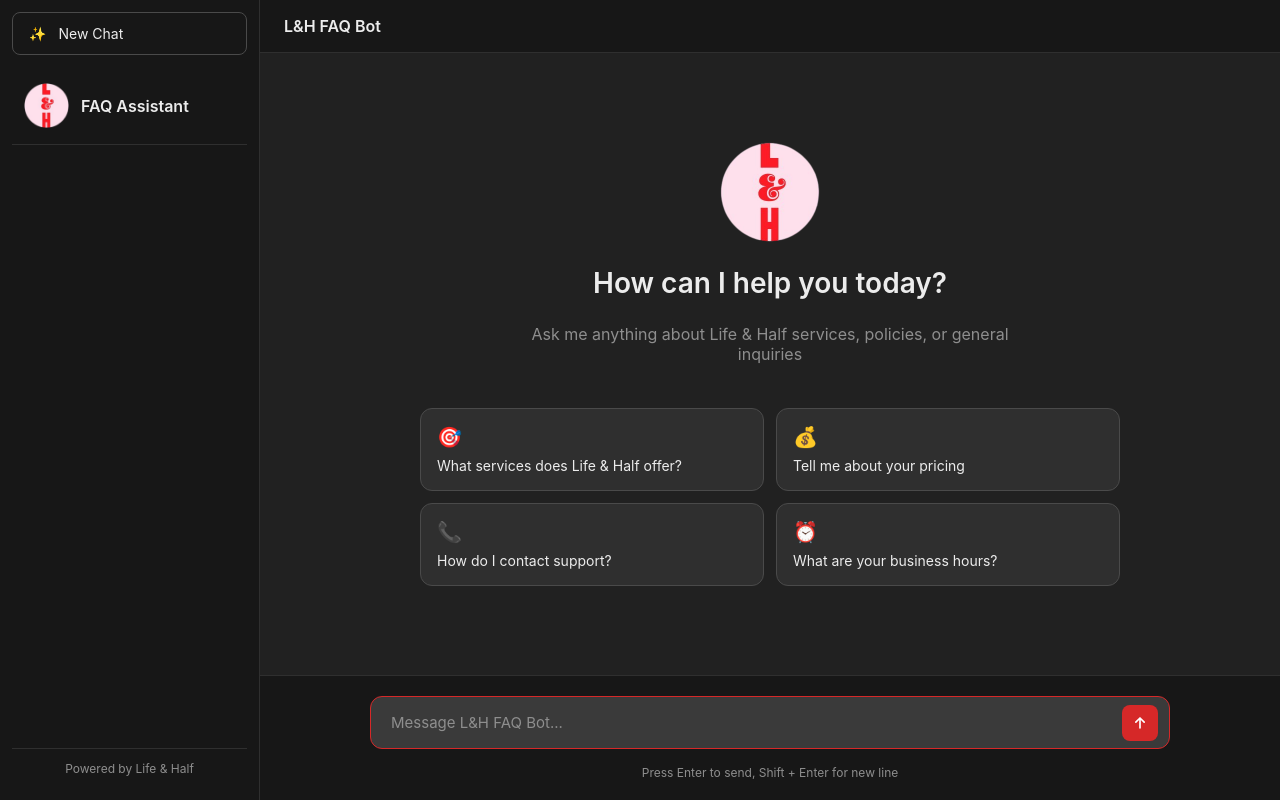
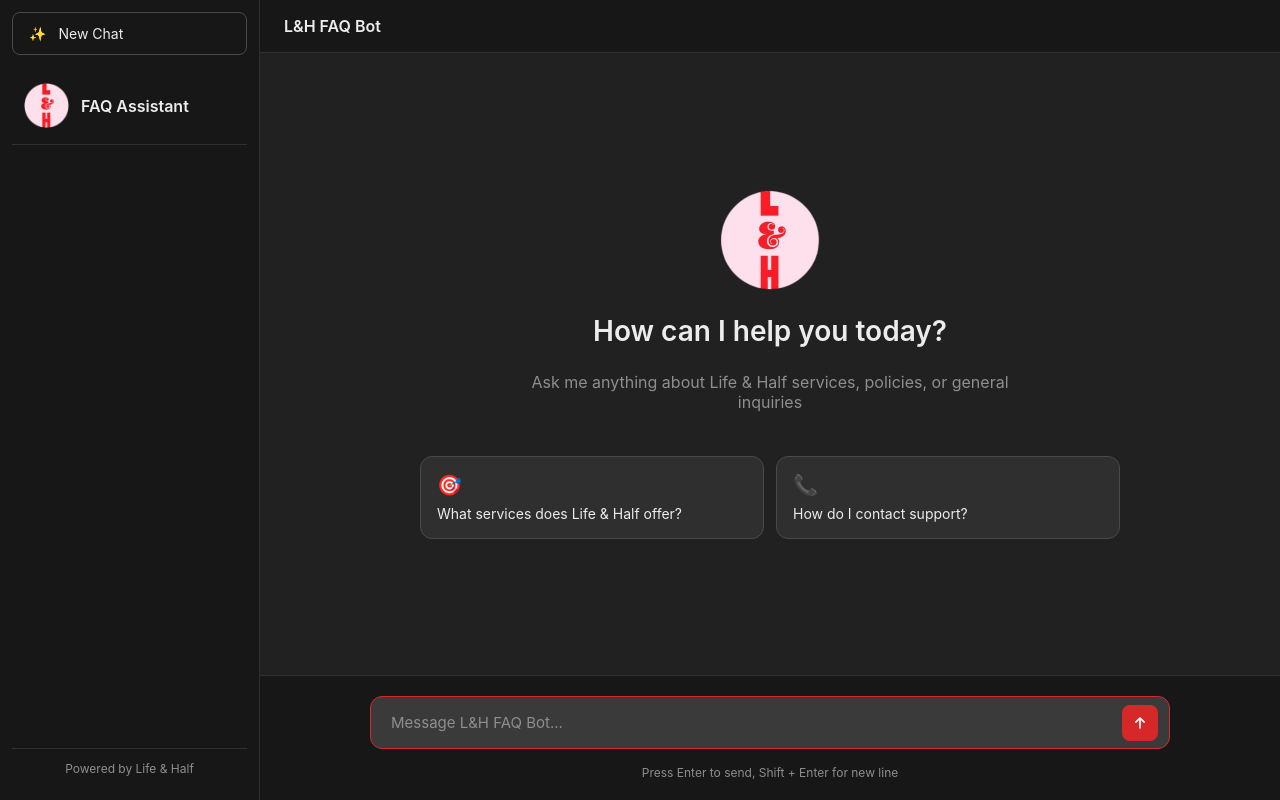
Before and after one commit to atharva-LifeAndHalf/FAQ-Final, a Flask app: page / in a window 1280 px wide. Run offline with Flask 3, Linux system fonts and the light colour scheme.

Commit message:
Update index.html

```diff
--- a/templates/index.html
+++ b/templates/index.html
@@ -39,22 +39,19 @@
                     <p class="empty-subtitle">Ask me anything about Life & Half services, policies, or general inquiries</p>
 
                     <div class="suggestion-cards">
+
                         <div class="suggestion-card" onclick="sendSuggestion('What services does Life & Half offer?')">
                             <div class="suggestion-icon">🎯</div>
                             <div class="suggestion-text">What services does Life & Half offer?</div>
                         </div>
-                        <div class="suggestion-card" onclick="sendSuggestion('Tell me about your pricing')">
-                            <div class="suggestion-icon">💰</div>
-                            <div class="suggestion-text">Tell me about your pricing</div>
-                        </div>
+
                         <div class="suggestion-card" onclick="sendSuggestion('How do I contact support?')">
                             <div class="suggestion-icon">📞</div>
                             <div class="suggestion-text">How do I contact support?</div>
                         </div>
-                        <div class="suggestion-card" onclick="sendSuggestion('What are your business hours?')">
-                            <div class="suggestion-icon">⏰</div>
-                            <div class="suggestion-text">What are your business hours?</div>
-                        </div>
+
+                        <!-- ❌ Removed pricing and business hours cards -->
+
                     </div>
                 </div>
 
@@ -105,7 +102,7 @@
             this.style.height = Math.min(this.scrollHeight, 200) + 'px';
         });
 
-        // Handle Enter key (send) vs Shift+Enter (new line)
+        // Handle Enter key
         userInput.addEventListener('keydown', function(e) {
             if (e.key === 'Enter' && !e.shiftKey) {
                 e.preventDefault();
@@ -126,7 +123,6 @@
         }
 
         function addMessage(text, isUser) {
-            // Hide empty state
             if (emptyState) {
                 emptyState.style.display = 'none';
             }
@@ -171,21 +167,16 @@
             const text = userInput.value.trim();
             if (!text) return;
 
-            // Disable input while processing
             userInput.disabled = true;
             sendButton.disabled = true;
 
-            // Add user message
             addMessage(text, true);
 
-            // Clear input
             userInput.value = '';
             userInput.style.height = 'auto';
 
-            // Show typing indicator
             showTyping();
 
-            // Send to backend
             fetch('/ask', {
                 method: 'POST',
                 headers: {
@@ -210,7 +201,6 @@
             });
         });
 
-        // Focus input on load
         userInput.focus();
     </script>
 </body>
```
